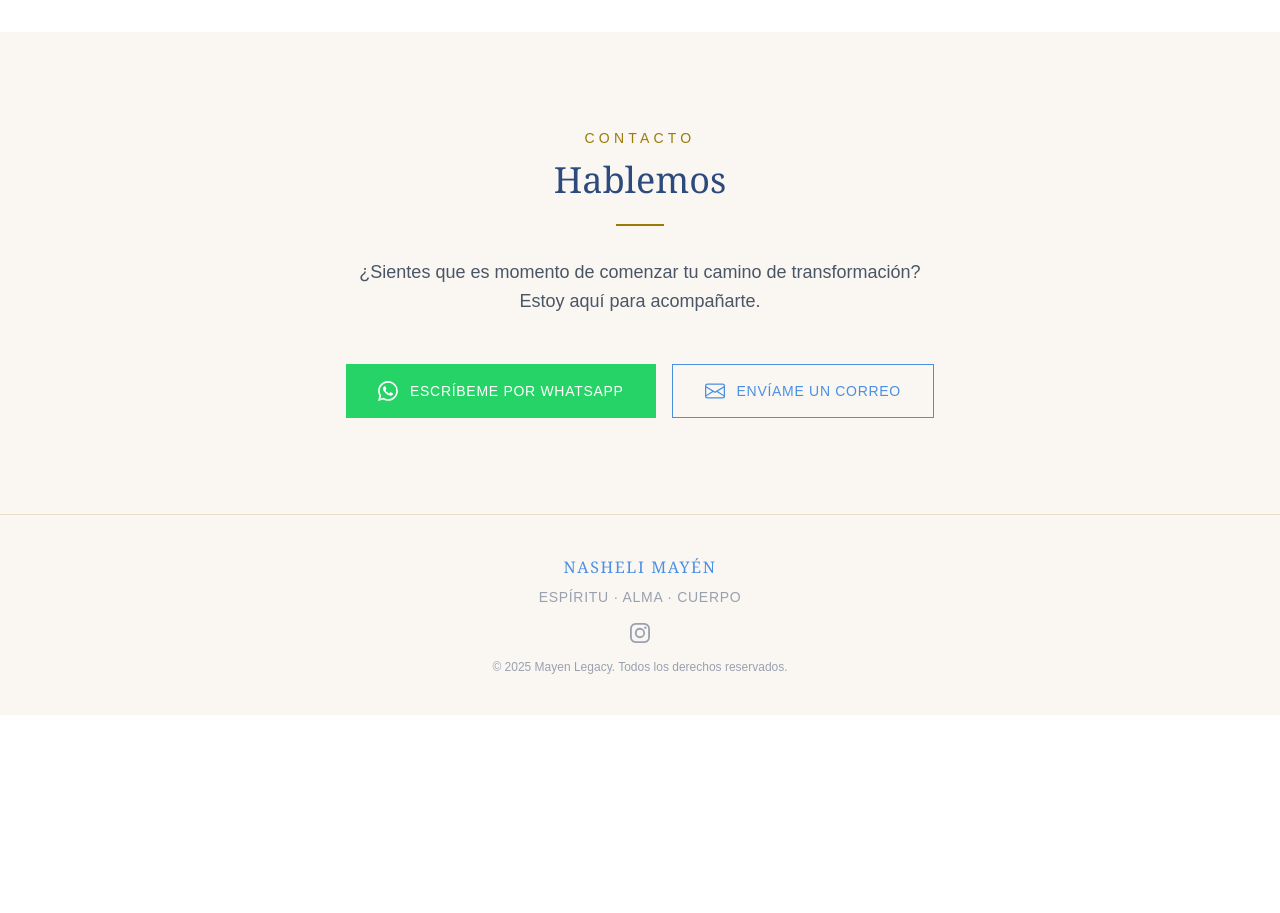
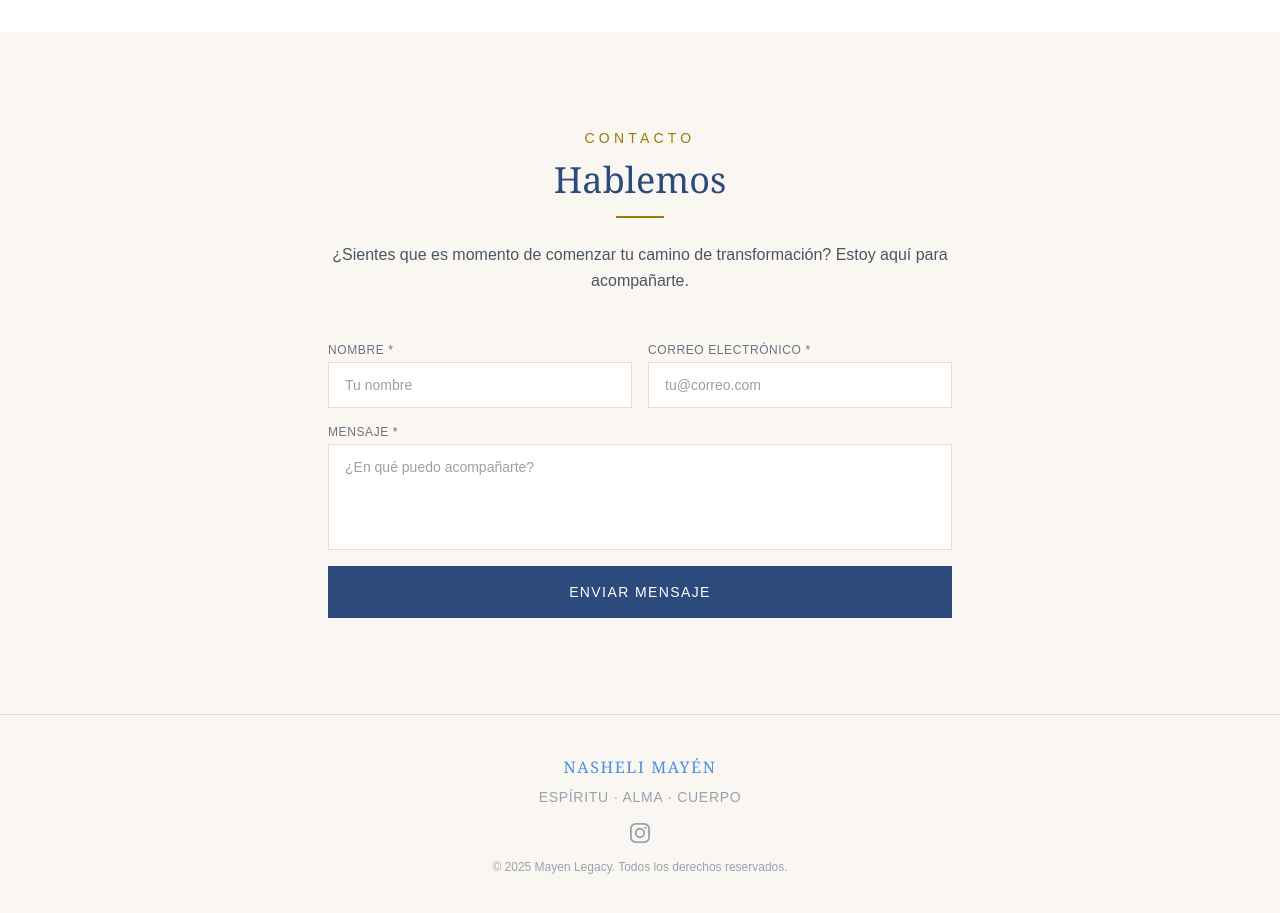
Before and after one commit to emprendersonarcreer/mayenlegacy, a Next.js app: page / in a window 1280 px wide. Shown: the part 3800-4713 px from the top of the page. Before the commit the page ends 4515 px from the top, so only its background shows below. Built offline with nearby package versions, Linux system fonts and the light colour scheme.

Commit message:
feat: replace WhatsApp button with contact form on homepage

```diff
--- /dev/null
+++ b/app/components/ContactForm.tsx
@@ -0,0 +1,106 @@
+"use client";
+
+import { useState } from "react";
+
+export default function ContactForm() {
+  const [loading, setLoading] = useState(false);
+  const [submitted, setSubmitted] = useState(false);
+  const [error, setError] = useState(false);
+
+  const handleSubmit = async (e: React.FormEvent<HTMLFormElement>) => {
+    e.preventDefault();
+    setLoading(true);
+    setError(false);
+
+    const form = e.currentTarget;
+    const data = {
+      nombre: (form.elements.namedItem("nombre") as HTMLInputElement).value,
+      email: (form.elements.namedItem("email") as HTMLInputElement).value,
+      mensaje: (form.elements.namedItem("mensaje") as HTMLTextAreaElement).value,
+    };
+
+    try {
+      const response = await fetch("https://formspree.io/f/mnjrggnb", {
+        method: "POST",
+        headers: { "Content-Type": "application/json" },
+        body: JSON.stringify(data),
+      });
+
+      if (response.ok) {
+        setSubmitted(true);
+      } else {
+        setError(true);
+      }
+    } catch {
+      setError(true);
+    } finally {
+      setLoading(false);
+    }
+  };
+
+  if (submitted) {
+    return (
+      <div className="text-center py-12">
+        <p className="text-[#9A7B0A] tracking-[0.3em] text-sm mb-3">✦ GRACIAS ✦</p>
+        <p className="font-serif text-2xl text-[#2C4A7C] mb-4">¡Recibí tu mensaje!</p>
+        <p className="text-gray-600 leading-relaxed">
+          Me pondré en contacto contigo pronto.
+        </p>
+      </div>
+    );
+  }
+
+  return (
+    <form onSubmit={handleSubmit} className="flex flex-col gap-4 text-left">
+
+      <div className="grid grid-cols-1 sm:grid-cols-2 gap-4">
+        <div className="flex flex-col gap-1">
+          <label className="text-xs text-gray-500 tracking-wider">NOMBRE *</label>
+          <input
+            name="nombre"
+            type="text"
+            required
+            placeholder="Tu nombre"
+            className="px-4 py-3 border border-[#EADCC6] bg-white text-gray-700 text-sm focus:outline-none focus:border-[#9A7B0A] transition-colors"
+          />
+        </div>
+        <div className="flex flex-col gap-1">
+          <label className="text-xs text-gray-500 tracking-wider">CORREO ELECTRÓNICO *</label>
+          <input
+            name="email"
+            type="email"
+            required
+            placeholder="tu@correo.com"
+            className="px-4 py-3 border border-[#EADCC6] bg-white text-gray-700 text-sm focus:outline-none focus:border-[#9A7B0A] transition-colors"
+          />
+        </div>
+      </div>
+
+      <div className="flex flex-col gap-1">
+        <label className="text-xs text-gray-500 tracking-wider">MENSAJE *</label>
+        <textarea
+          name="mensaje"
+          rows={4}
+          required
+          placeholder="¿En qué puedo acompañarte?"
+          className="px-4 py-3 border border-[#EADCC6] bg-white text-gray-700 text-sm focus:outline-none focus:border-[#9A7B0A] transition-colors resize-none"
+        />
+      </div>
+
+      {error && (
+        <p className="text-red-500 text-sm text-center">
+          Hubo un error. Por favor intenta de nuevo.
+        </p>
+      )}
+
+      <button
+        type="submit"
+        disabled={loading}
+        className="bg-[#2C4A7C] text-white py-4 text-sm tracking-widest hover:bg-[#4A90E2] transition-colors disabled:opacity-60"
+      >
+        {loading ? "ENVIANDO..." : "ENVIAR MENSAJE"}
+      </button>
+
+    </form>
+  );
+}
--- a/app/page.tsx
+++ b/app/page.tsx
@@ -2,6 +2,7 @@ import type { Metadata } from "next";
 import Image from "next/image";
 import Navbar from "./components/Navbar";
 import TestimonialsSection from "./components/TestimonialsSection";
+import ContactForm from "./components/ContactForm";
 
 export const metadata: Metadata = {
   title: "Nasheli Mayén | Conferencista · Autora · Fundadora",
@@ -195,42 +196,19 @@ export default function Home() {
 
       {/* CONTACTO */}
       <section id="contacto" className="py-24 bg-[#FAF7F2]">
-        <div className="max-w-3xl mx-auto px-6 text-center">
-          <p className="text-[#9A7B0A] tracking-[0.3em] text-sm mb-3">CONTACTO</p>
-          <h2 className="font-serif text-4xl text-[#2C4A7C] mb-6">
-            Hablemos
-          </h2>
-          <div className="w-12 h-[2px] bg-[#9A7B0A] mx-auto mb-8" />
-          <p className="text-gray-600 text-lg leading-relaxed mb-12">
-            ¿Sientes que es momento de comenzar tu camino de transformación?<br />
-            Estoy aquí para acompañarte.
-          </p>
-
-          <div className="flex flex-col sm:flex-row gap-4 justify-center">
-            {/* WHATSAPP */}
-            <a
-              href="https://wa.me/15622860707?text=Hola%20Nasheli%2C%20me%20gustar%C3%ADa%20saber%20m%C3%A1s%20sobre%20tus%20proyectos"
-              target="_blank"
-              rel="noopener noreferrer"
-              className="flex items-center justify-center gap-3 bg-[#25D366] text-white px-8 py-4 tracking-wider text-sm hover:bg-[#1da851] transition-colors"
-            >
-              <svg xmlns="http://www.w3.org/2000/svg" width="20" height="20" fill="currentColor" viewBox="0 0 16 16">
-                <path d="M13.601 2.326A7.85 7.85 0 0 0 7.994 0C3.627 0 .068 3.558.064 7.926c0 1.399.366 2.76 1.057 3.965L0 16l4.204-1.102a7.9 7.9 0 0 0 3.79.965h.004c4.368 0 7.926-3.558 7.93-7.93A7.9 7.9 0 0 0 13.6 2.326zM7.994 14.521a6.6 6.6 0 0 1-3.356-.92l-.24-.144-2.494.654.666-2.433-.156-.251a6.56 6.56 0 0 1-1.007-3.505c0-3.626 2.957-6.584 6.591-6.584a6.56 6.56 0 0 1 4.66 1.931 6.56 6.56 0 0 1 1.928 4.66c-.004 3.639-2.961 6.592-6.592 6.592m3.615-4.934c-.197-.099-1.17-.578-1.353-.646-.182-.065-.315-.099-.445.099-.133.197-.513.646-.627.775-.114.133-.232.148-.43.05-.197-.1-.836-.308-1.592-.985-.59-.525-.985-1.175-1.103-1.372-.114-.198-.011-.304.088-.403.087-.088.197-.232.296-.346.1-.114.133-.198.198-.33.065-.134.034-.248-.015-.347-.05-.099-.445-1.076-.612-1.47-.16-.389-.323-.335-.445-.34-.114-.007-.247-.007-.38-.007a.73.73 0 0 0-.529.247c-.182.198-.691.677-.691 1.654s.71 1.916.81 2.049c.098.133 1.394 2.132 3.383 2.992.47.205.84.326 1.129.418.475.152.904.129 1.246.08.38-.058 1.171-.48 1.338-.943.164-.464.164-.86.114-.943-.049-.084-.182-.133-.38-.232"/>
-              </svg>
-              ESCRÍBEME POR WHATSAPP
-            </a>
-
-            {/* EMAIL */}
-            <a
-              href="mailto:emprender.sonar.creer@gmail.com"
-              className="flex items-center justify-center gap-3 border border-[#4A90E2] text-[#4A90E2] px-8 py-4 tracking-wider text-sm hover:bg-[#E6F1FA] transition-colors"
-            >
-              <svg xmlns="http://www.w3.org/2000/svg" width="20" height="20" fill="currentColor" viewBox="0 0 16 16">
-                <path d="M0 4a2 2 0 0 1 2-2h12a2 2 0 0 1 2 2v8a2 2 0 0 1-2 2H2a2 2 0 0 1-2-2zm2-1a1 1 0 0 0-1 1v.217l7 4.2 7-4.2V4a1 1 0 0 0-1-1zm13 2.383-4.708 2.825L15 11.105zm-.034 6.876-5.64-3.471L8 9.583l-1.326-.795-5.64 3.47A1 1 0 0 0 2 13h12a1 1 0 0 0 .966-.741M1 11.105l4.708-2.897L1 5.383z"/>
-              </svg>
-              ENVÍAME UN CORREO
-            </a>
+        <div className="max-w-2xl mx-auto px-6">
+          <div className="text-center mb-12">
+            <p className="text-[#9A7B0A] tracking-[0.3em] text-sm mb-3">CONTACTO</p>
+            <h2 className="font-serif text-4xl text-[#2C4A7C] mb-4">
+              Hablemos
+            </h2>
+            <div className="w-12 h-[2px] bg-[#9A7B0A] mx-auto mb-6" />
+            <p className="text-gray-600 leading-relaxed">
+              ¿Sientes que es momento de comenzar tu camino de transformación?
+              Estoy aquí para acompañarte.
+            </p>
           </div>
+          <ContactForm />
         </div>
       </section>
 
```
